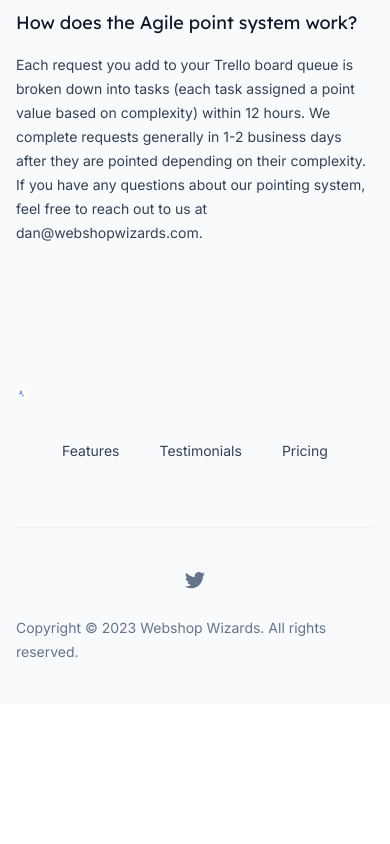
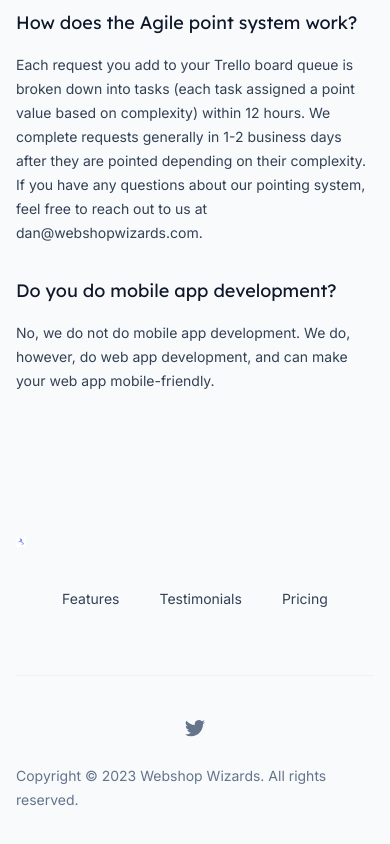
Before and after one commit to dcgleason/webshop-landing, a Next.js app: page / in a window 390 px wide. Shown: the part 7889-8733 px from the top of the page. Before the commit the page ends 8593 px from the top, so only its background shows below. Built offline with nearby package versions, Linux system fonts and the light colour scheme.

Commit message:
mobile app

```diff
--- a/src/components/Faqs.jsx
+++ b/src/components/Faqs.jsx
@@ -66,6 +66,12 @@ const faqs = [
       answer:
         "Each request you add to your Trello board queue is broken down into tasks (each task assigned a point value based on complexity) within 12 hours. We complete requests generally in 1-2 business days after they are pointed depending on their complexity. If you have any questions about our pointing system, feel free to reach out to us at dan@webshopwizards.com.",
     },
+    {
+      question:
+        "Do you do mobile app development?",
+      answer:
+        "No, we do not do mobile app development. We do, however, do web app development, and can make your web app mobile-friendly.",
+    },
   ],
 ]
 
```
